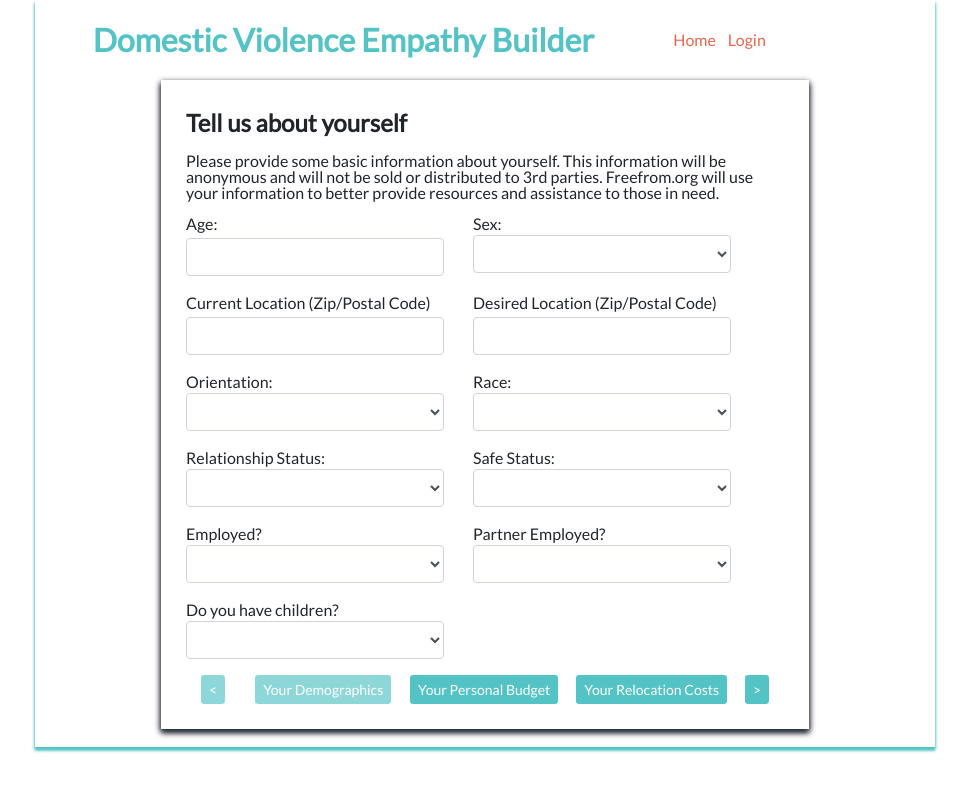
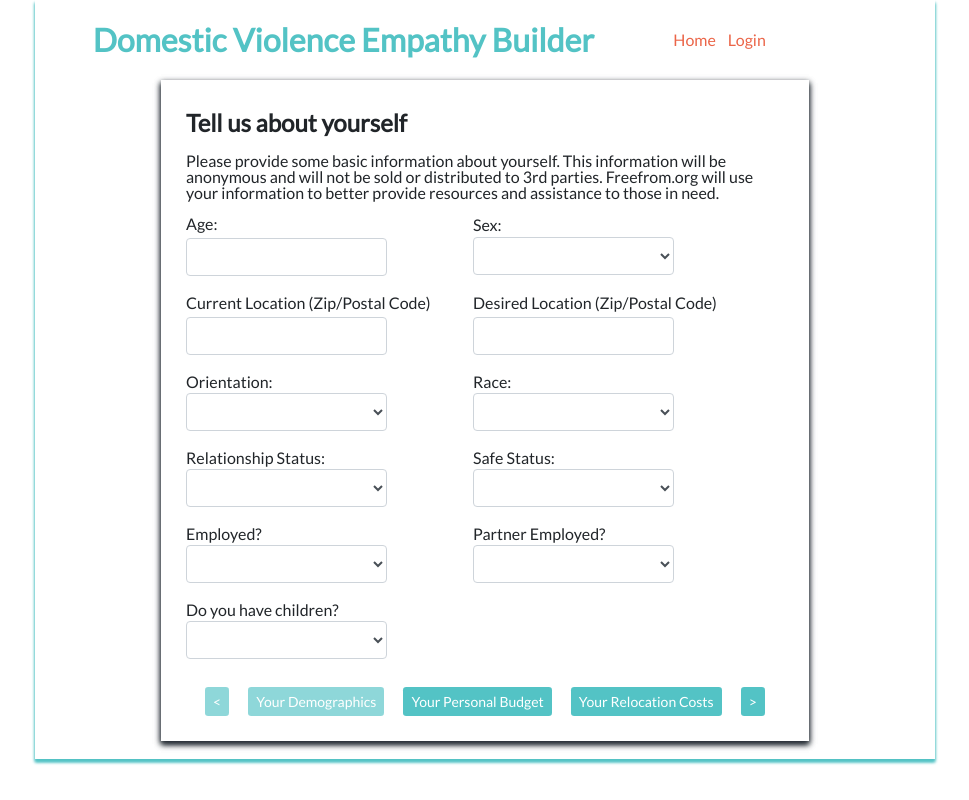
Before and after one commit to build-week-dv-empathy-builder/Front-end, a React (Create React App) app in the folder dv-empathy/: page /calculator/demographics in a window 1280 px wide. Shown: the whole page, without its empty margins (155-1124 px from the left). Built offline with nearby package versions, Linux system fonts and the light colour scheme.

Commit message:
mini calc styling

```diff
--- a/dv-empathy/src/App.css
+++ b/dv-empathy/src/App.css
@@ -53,13 +53,13 @@ table {
 /* START APP CSS */
 
 /* START Remove number arrows on number input boxes */
-.App Input[type=number]::-webkit-inner-spin-button,
-.App Input[type=number]::-webkit-outer-spin-button {
+Input[type=number]::-webkit-inner-spin-button,
+Input[type=number]::-webkit-outer-spin-button {
 	-webkit-appearance: none;
 	margin: 0;
 }
 
-.App Input[type=number] {
+Input[type=number] {
 	-moz-appearance: textfield;
 }
 /* END Remove number arrows on number input boxes */
@@ -128,7 +128,7 @@ table {
 }
 
 .App .pagination-nav {
-
+	margin: 12px 0 auto;
 }
 
 .App .container {
@@ -151,7 +151,7 @@ table {
 
 a {
 	color: #EB6548;
-	padding: 15px;
+	/* padding: 15px; */
 }
 
 a:hover {
@@ -160,7 +160,29 @@ a:hover {
 }
 
 .popover {
+	box-shadow: 0px 5px 10px #5c5c5c;
+}
+
+.popover-header {
 	background: #53C3C5;
+	border-bottom: 1px solid;
+	border-color: #262D35;
+}
+
+.popover-header-container {
+	display: flex;
+	flex-flow: row nowrap;
+	justify-content: space-between;
+	align-items: center;
+}
+
+#close-button {
+	width: 10px;
+	height: 10px;
+}
+
+#close-button:hover {
+	cursor: pointer;
 }
 
 .App #results-table {
@@ -173,7 +195,19 @@ a:hover {
 }
 
 .App .form-group {
-	width: 48%
+	width: 48%;
+	display: flex;
+	flex-flow: row wrap;
+	align-items: center;
+}
+
+.form-group label {
+	min-width: 100%;
+}
+
+.mini-calc {
+	padding: 6px 0;
+	width: 250px;
 }
 
 .App #pagination-nav {
@@ -182,15 +216,29 @@ a:hover {
 	justify-content: space-evenly;
 }
 
+.App #app-results-button {
+	background-color: #EB6548;
+	border: none;
+}
+
 .App #app-nav-button {
-	background-color: #53C3C5;
+	background-color:#53C3C5;
 	border: none;
+}
+
+.calculator-button {
+	width: 25px;
+	height: 25px;
+	margin-left: 2px;
+}
+
+.calculator-button:hover {
+	cursor: pointer;
 }
 
 
 .App input, .App select {
-	width: 90%;
-
+	width: 70%;
 }
 
 
```
